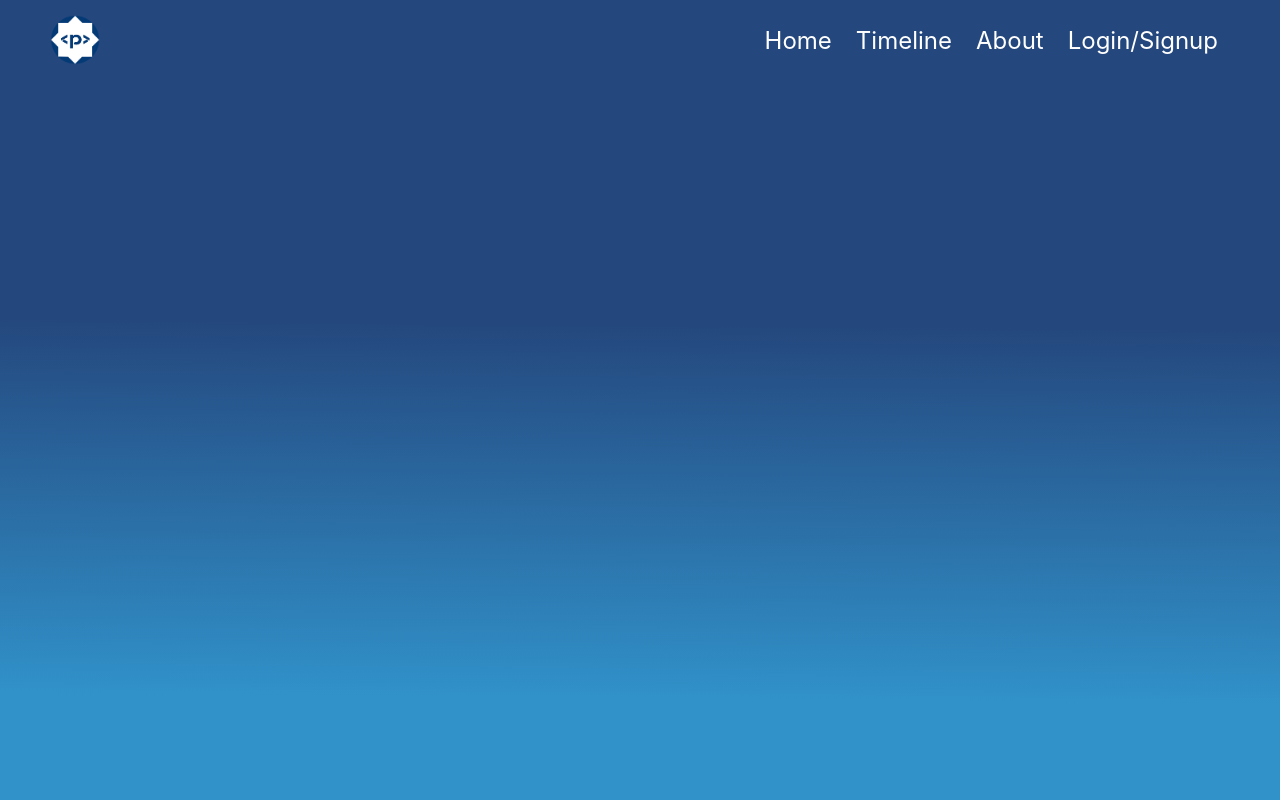
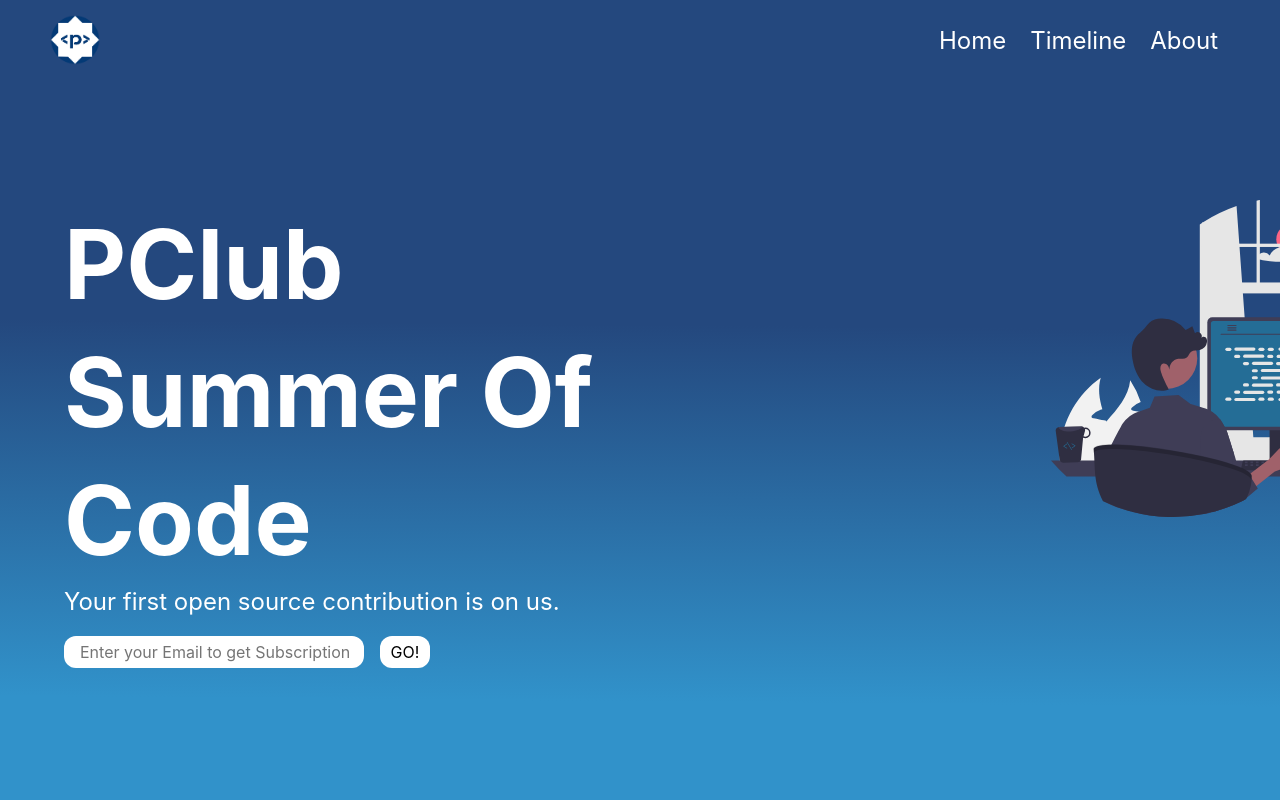
Before and after one commit to hrik2001/psoc2022-landing, a Next.js app: page / in a window 1280 px wide. Shown: the top 800 px of the page. Built offline with nearby package versions, Linux system fonts and the light colour scheme.

Commit message:
modifed hero section

```diff
--- a/components/Hero.tsx
+++ b/components/Hero.tsx
@@ -1,10 +1,25 @@
 import React from 'react'
 import styles from '../styles/Hero.module.scss'
-import Navbar from './navbar'
+import Navbar from './Navbar'
 function Hero() {
   return (
     <div className={styles.container}>
         <Navbar />
+        <div    className={styles.introContainer}>
+            <div className={styles.introtxt}>
+                <h1>PClub Summer Of Code</h1>
+                <p>
+                    Your first open source contribution is on us.
+                </p>
+                <form action="submit">
+                <input type="email" placeholder='Enter your Email to get Subscription' required />
+                <button type="submit">GO!</button>
+                </form>
+            </div>
+            <div className={styles.introAi}>
+                <img src="/img/pair-programming.svg" alt="illustrations" />
+            </div>
+        </div>
     </div>
   )
 }
--- a/components/Navbar.tsx
+++ b/components/Navbar.tsx
@@ -1,7 +1,7 @@
 import React from 'react'
 import styles from '../styles/Navbar.module.scss'
 import Link from 'next/link'
-function navbar() {
+function Navbar() {
   return (
     <nav className={styles.nav}>
         <div className={styles.imgcontainer}>
@@ -11,10 +11,10 @@ function navbar() {
             <Link  href="/" passHref><p className={styles.link}>Home</p></Link>
             <Link  href="/timeline" passHref><p className={styles.link}>Timeline</p></Link>
             <Link  href="/about" passHref><p className={styles.link}>About</p></Link>
-            <Link  href="/logsign" passHref><p className={styles.link}>Login/Signup</p></Link>
+            {/* <Link  href="/logsign" passHref><p className={styles.link}>Login/Signup</p></Link> */}
         </div>
     </nav>
   )
 }
 
-export default navbar
+export default Navbar
--- a/styles/Hero.module.scss
+++ b/styles/Hero.module.scss
@@ -2,4 +2,48 @@
     height:100vh;
     background: linear-gradient(0.5deg, #3192CA 12.81%, #24487E 59.29%);
     box-shadow: 0px 5px 12px 2px rgba(0, 0, 0, 0.25);
+    overflow: hidden;
 }
+.introContainer{
+    display: flex;
+    padding: 25vh   5vw;
+    color: #ffffff;
+    .introtxt{
+        flex-shrink: 1;
+        h1{
+            font-size: clamp(4rem, 10vw, 6rem);
+            line-height: clamp(4.5rem,13.33vw,8rem);
+        }
+        p{
+            font-size: clamp(1rem,2.5vw,1.5rem);
+        }
+    }
+    .introAi{
+        // flex-shrink: 0;
+        img{
+            position: relative;
+            width:50rem;
+            left:20rem;
+        }
+    }
+    form{
+        display: flex;
+        width: 100%;
+        margin-top: 1rem;
+        height: 2rem;
+        button{
+            margin-left: 1rem;
+            background-color: #ffffff;
+            border: none;
+            cursor: pointer;
+            border-radius: 12px;
+            width:50px;
+        }
+        input{
+            padding-left: 1rem;
+            border: none;
+            border-radius: 12px;
+            width:clamp(200px, 30vw, 300px);
+        }
+    }
+}
--- a/styles/Stats.module.scss
+++ b/styles/Stats.module.scss
@@ -3,7 +3,9 @@
     color: #246D96;
     padding: 1rem;
     .number{
-        font-size: 6rem;
+        // font-size: 6rem;
+        font-size: clamp(4rem, 10vw, 6rem);
+
         // font-weight: bold;
     }
     .title{
```
